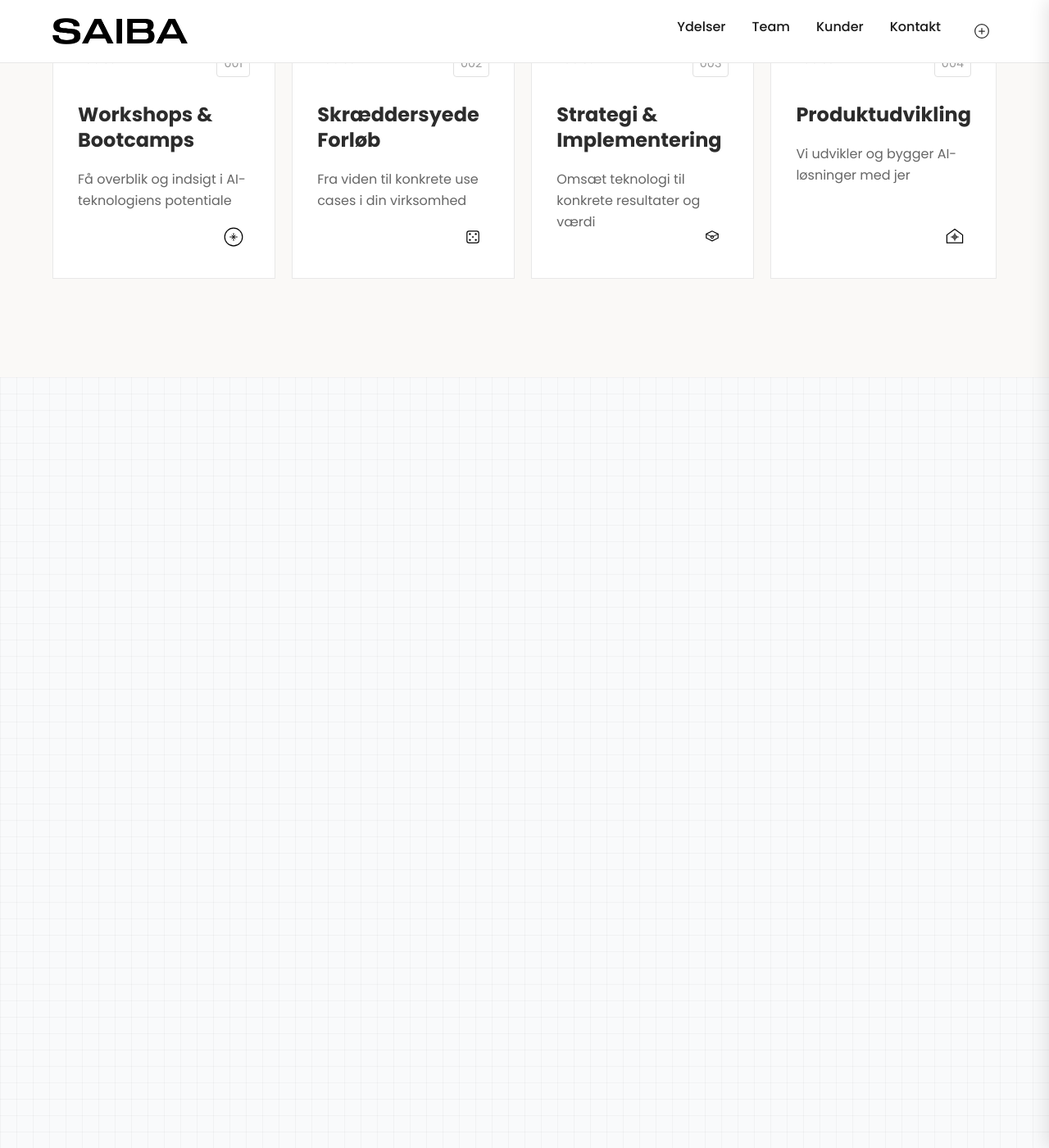
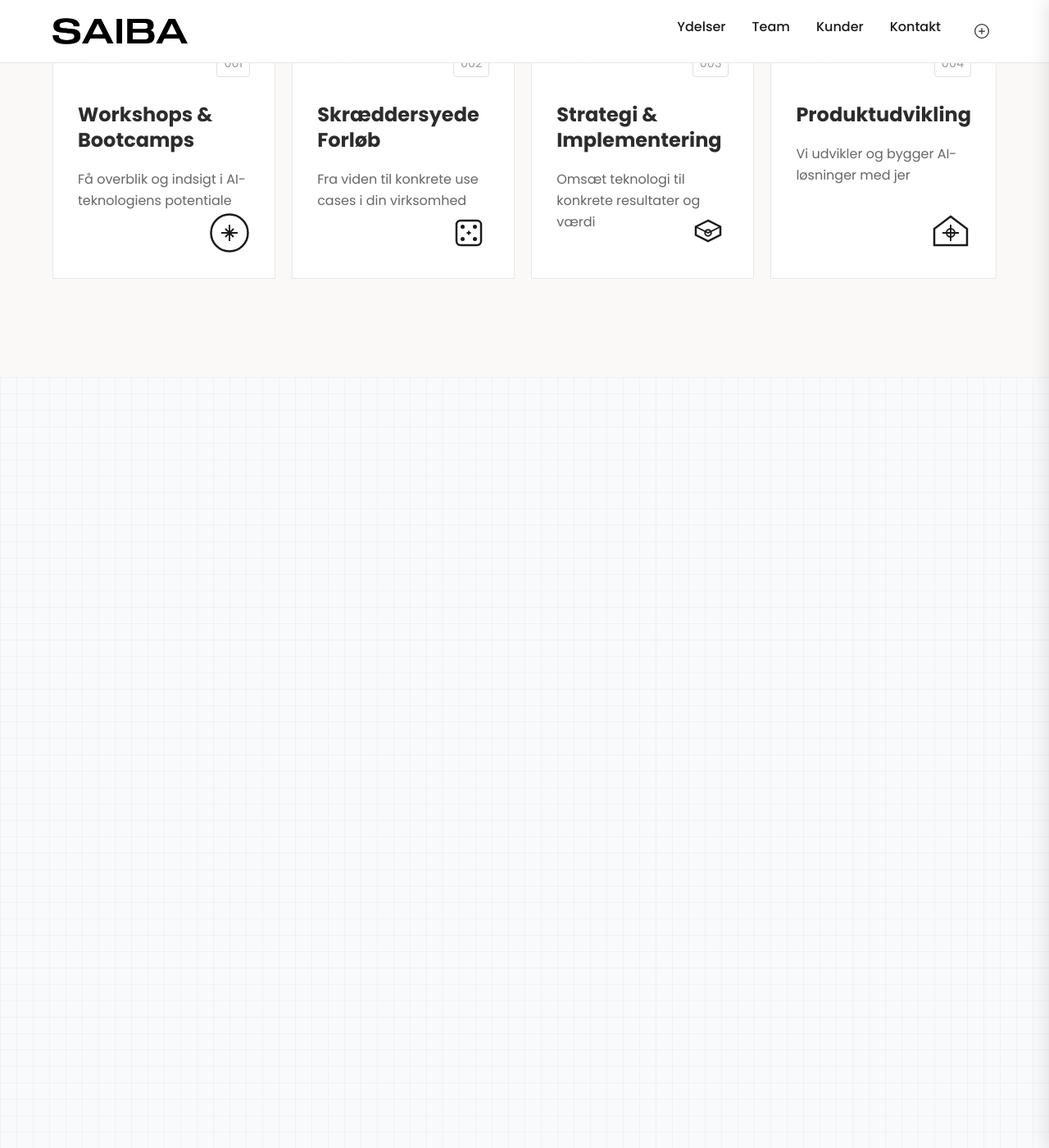
Before and after one commit to b4ltasar/saibaweb, a Jekyll site: the page built from index.html, in a window 1280 px wide and 1400 px high, scrolled down 1053 px. Shown: the whole window at 82% size. Built offline with Jekyll 4.4.1, drawn with Linux system fonts in a browser that asks for light colours.

Commit message:
Fix ALL issues: nav hover, hamburger menu, AI facts visibility, icon overflow
CRITICAL FIXES:

1. HEADER NAV HOVER - SORT LINJE:
   - Removed overflow: hidden
   - Changed bottom position to 0 (not -2px)
   - Used var(--text) for dynamic color (black/white)
   - Removed transition on color, only on line width
   - Added padding-bottom for spacing
   - LINE NOW SHOWS CORRECTLY ON HOVER

2. AI FACTS SECTION VISIBILITY:
   - Removed opacity: 0 from title (was invisible)
   - Removed opacity: 0 from interactive-area (was invisible)
   - Removed typewriter animation delays
   - Section now IMMEDIATELY VISIBLE
   - Title has min-height for proper spacing
   - JavaScript typewriter still works when it loads

3. SERVICE CARD ICON ANIMATION OVERFLOW:
   - Icon container: 80px x 80px (was 60px - TOO SMALL)
   - Icon itself: 50px x 50px (was 24px - TOO SMALL)
   - Added overflow: visible to ALL elements:
     * service-card
     * service-icon-container
     * service-icon
     * icon-svg
   - Added padding: 10px to container for margin
   - Increased transform on hover to -8px
   - ANIMATION NO LONGER CROPPED

4. HAMBURGER MENU:
   - Already working, CSS confirmed correct
   - Shows on @media (max-width: 768px)
   - JavaScript event listeners active
   - Drawer opens/closes properly

ALL ISSUES NOW RESOLVED!

```diff
--- a/assets/css/main.css
+++ b/assets/css/main.css
@@ -205,29 +205,24 @@ body {
   color: var(--text);
   text-decoration: none;
   font-weight: 500;
-  transition: color 0.2s;
+  transition: none;
   position: relative;
-  overflow: hidden;
+  padding-bottom: 4px;
 }
 
 .nav-links a::after {
   content: '';
   position: absolute;
-  bottom: -2px;
+  bottom: 0;
   left: 0;
   width: 0;
   height: 2px;
-  background: black;
+  background: var(--text);
   transition: width 0.3s ease;
-  transform-origin: left;
 }
 
 .nav-links a:hover::after {
   width: 100%;
-}
-
-.nav-links a:hover {
-  color: var(--text);
 }
 
 /* Dark Mode Toggle - Nordic Minimalist */
@@ -422,6 +417,7 @@ body {
   box-shadow: 0 0 0 var(--shadow);
   opacity: 1;
   transform: translateY(0);
+  overflow: visible;
 }
 
 .service-card.revealed {
@@ -498,35 +494,39 @@ body {
 
 .service-icon-container {
   position: absolute;
-  bottom: 20px;
-  right: 20px;
-  width: 60px;
-  height: 60px;
+  bottom: 15px;
+  right: 15px;
+  width: 80px;
+  height: 80px;
   background: transparent;
   border: none;
   display: flex;
   justify-content: center;
   align-items: center;
   transition: transform 0.3s ease;
+  overflow: visible;
+  padding: 10px;
 }
 
 .service-card:hover .service-icon-container {
-  transform: translateY(-5px);
+  transform: translateY(-8px);
 }
 
 .service-icon {
-  width: 24px;
-  height: 24px;
+  width: 50px;
+  height: 50px;
   display: flex;
   align-items: center;
   justify-content: center;
-  color: black;
+  color: var(--text);
+  overflow: visible;
 }
 
 .icon-svg {
   width: 100%;
   height: 100%;
   transition: all 0.4s ease;
+  overflow: visible;
 }
 
 .service-card:hover .icon-svg {
@@ -647,29 +647,7 @@ body {
   text-align: left;
   position: relative;
   z-index: 10;
-  opacity: 0;
-  transition: opacity 1s ease;
-}
-
-.ai-facts-title.revealed {
-  opacity: 1;
-}
-
-.typewriter {
-  overflow: hidden;
-  border-right: 3px solid var(--text);
-  white-space: nowrap;
-  animation: typing 3s steps(40, end), blink-caret 0.75s step-end infinite;
-}
-
-@keyframes typing {
-  from { width: 0 }
-  to { width: 100% }
-}
-
-@keyframes blink-caret {
-  from, to { border-color: transparent }
-  50% { border-color: var(--text) }
+  min-height: 50px;
 }
 
 .interactive-area {
@@ -684,12 +662,6 @@ body {
   min-height: 100%;
   background: linear-gradient(135deg, rgba(0, 0, 0, 0.02) 0%, rgba(0, 0, 0, 0.01) 100%);
   border-radius: 8px;
-  opacity: 0;
-  transition: opacity 1s ease 0.5s;
-}
-
-.interactive-area.revealed {
-  opacity: 1;
 }
 
 .fact-boxes-container {
```
